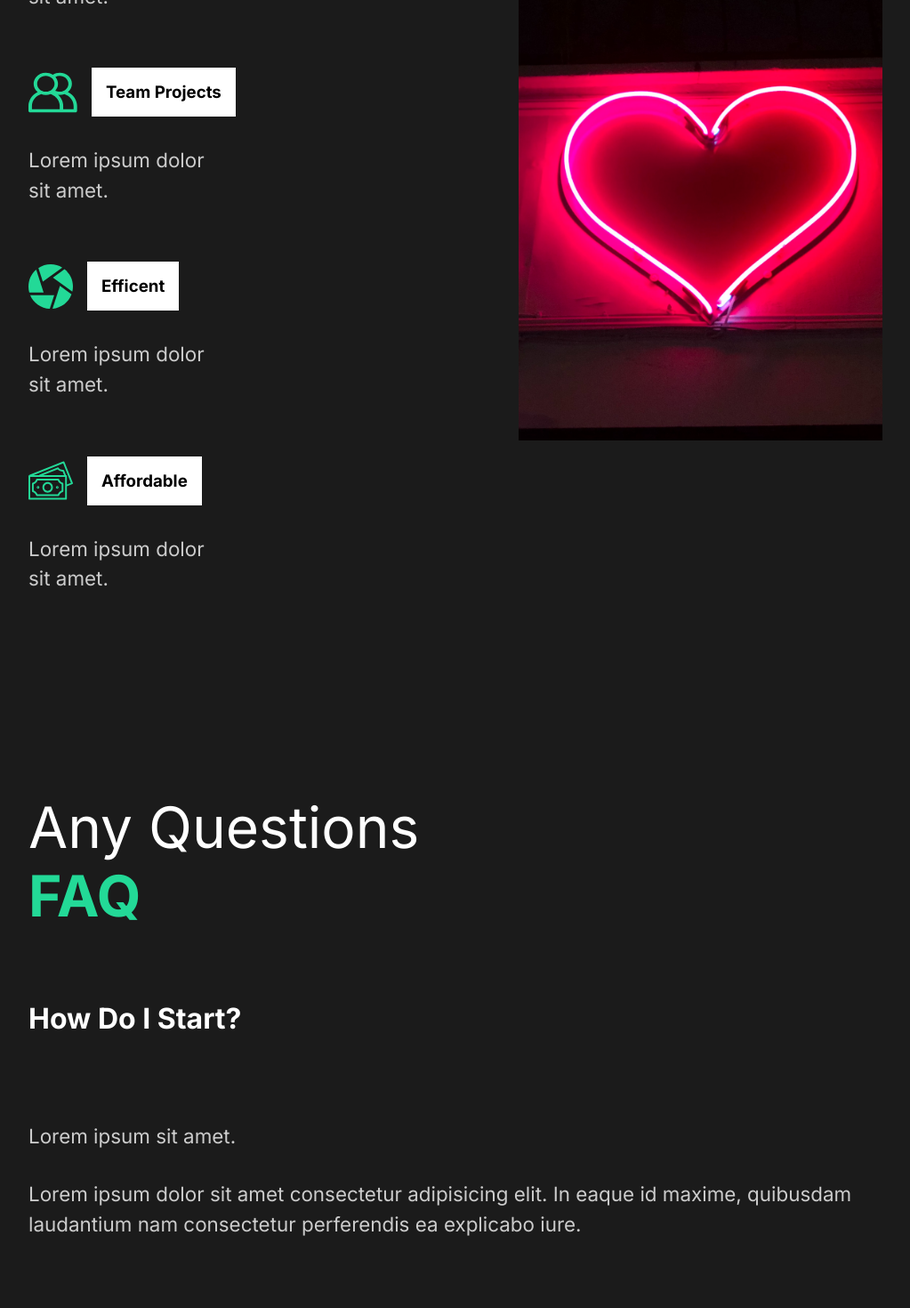
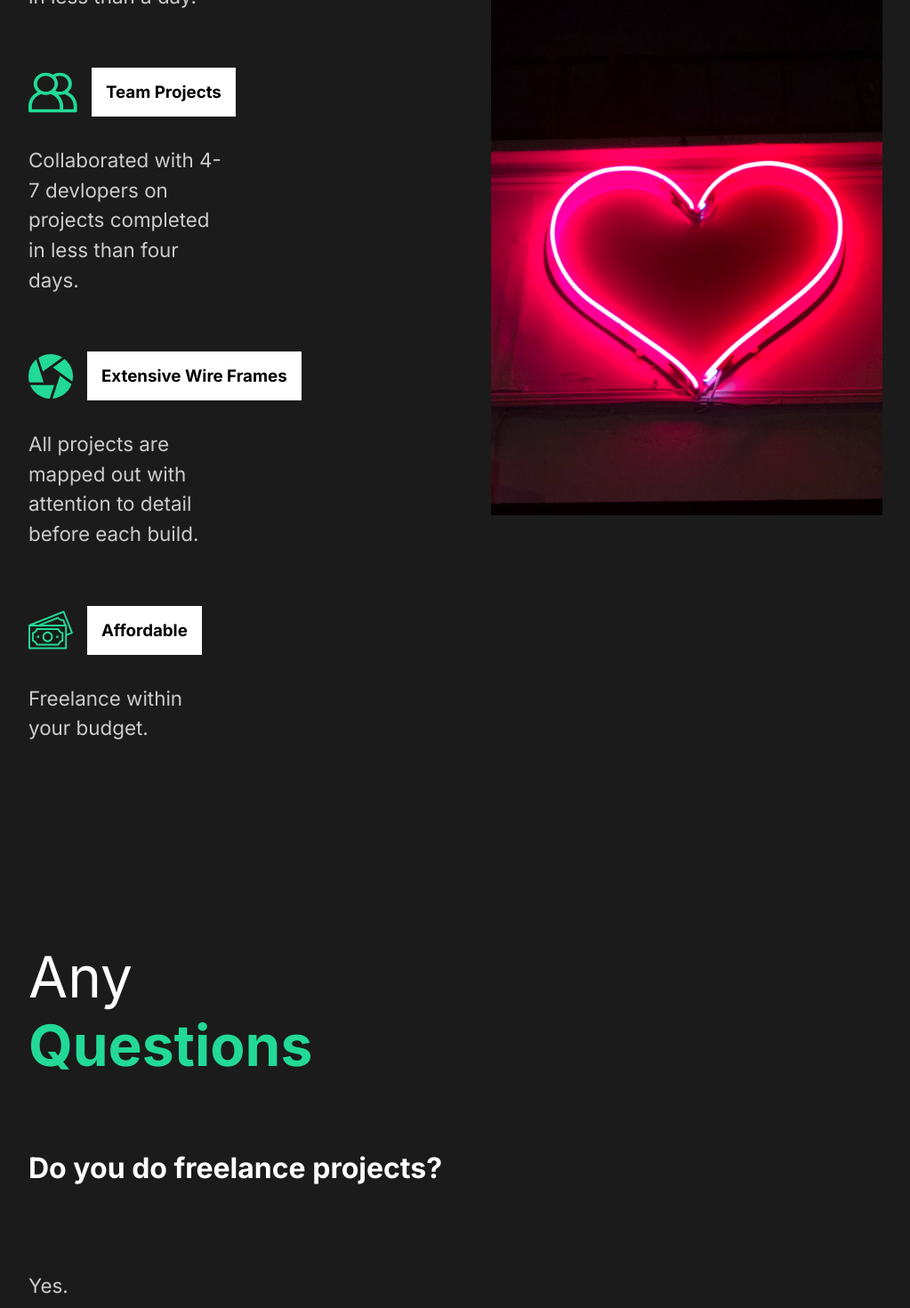
Before and after one commit to katieolson84/katie-olson-portfolio, a React (Create React App) app in the folder portfolio/: page / in a window 1280 px wide. Shown: the part 1260-2730 px from the top of the page at 89% size, without its empty margins (128-1151 px from the left). Built offline with nearby package versions, Linux system fonts and the light colour scheme.

Commit message:
faq styling

```diff
--- a/portfolio/src/components/Faq.js
+++ b/portfolio/src/components/Faq.js
@@ -6,38 +6,32 @@ import {Container} from '../styles';
 const Faq = () => {
     return (
         <FaqContainer>
-            <h2>Any Questions <span>FAQ</span></h2>
+            <h2>Any <span>Questions</span></h2>
             <div className="question">
-                <h4>How Do I Start?</h4>
+                <h4>Do you do freelance projects?</h4>
             </div>
                 <div className="answer">
-                    <p>Lorem ipsum sit amet. </p>
-                    <p>Lorem ipsum dolor sit amet consectetur adipisicing elit. In eaque id maxime, quibusdam laudantium nam consectetur perferendis ea explicabo iure.</p>
+                    <p>Yes. </p>
+                    <p>I have teamed up with an experienced UX/UI designer to provide a complete package of services. Together we map out the design and layout of your build and communicate with you every step of the way. Contact me for more details.</p>
                 </div>
                 <div className="faq-line"></div>
                 <div className="question">
-                <h4>Daily Schedule</h4>
+                <h4>How long does each build take?</h4>
             </div>
                 <div className="answer">
-                    <p>Lorem ipsum sit amet. </p>
-                    <p>Lorem ipsum dolor sit amet consectetur adipisicing elit. In eaque id maxime, quibusdam laudantium nam consectetur perferendis ea explicabo iure.</p>
+                    <p>That depends. </p>
+                    <p>Every build is different. Each build is mapped out to determine the needs of the project and timeframes vary. The number of features and the complexity of the app are taken into consideration when determining the time needed to develop an app. We can discuss options if your project is on a deadline.</p>
                 </div>
                 <div className="faq-line"></div>
                 <div className="question">
-                <h4>Different Payment Methods</h4>
+                <h4>What payment methods do you except.</h4>
             </div>
                 <div className="answer">
-                    <p>Lorem ipsum sit amet. </p>
-                    <p>Lorem ipsum dolor sit amet consectetur adipisicing elit. In eaque id maxime, quibusdam laudantium nam consectetur perferendis ea explicabo iure.</p>
+                    <p>PayPal, Cash App, or Venmo</p>
+                    <p>Only eletronic payment methods are accepted at this time and a deposit is due before any work begins. Trades and equity can be discussed.</p>
                 </div>
                 <div className="faq-line"></div>
-                <div className="question">
-                <h4>What products do you offer?</h4>
-            </div>
-                <div className="answer">
-                    <p>Lorem ipsum sit amet. </p>
-                    <p>Lorem ipsum dolor sit amet consectetur adipisicing elit. In eaque id maxime, quibusdam laudantium nam consectetur perferendis ea explicabo iure.</p>
-                </div>
+
         </FaqContainer>
     )
 }
--- a/portfolio/src/components/Work.js
+++ b/portfolio/src/components/Work.js
@@ -14,35 +14,35 @@ const Work = () => {
     return (
         <WorkContainer>
             <div className="description">
-                <h2>High <span>quality</span>services</h2>
+                <h2>High <span>quality</span> projects</h2>
                 <div className="cards">
                     <div className="card">
                         <div className="icon">
                             <img src={clock} alt="clock icon"/>
                             <h3>Quick Projects</h3>
                         </div>
-                        <p>Lorem ipsum dolor sit amet.</p>
+                        <p>Small projects built in less than a day.</p>
                     </div>
                     <div className="card">
                         <div className="icon">
                             <img src={teamwork} alt="teamwork icon"/>
                             <h3>Team Projects</h3>
                         </div>
-                        <p>Lorem ipsum dolor sit amet.</p>
+                        <p>Collaborated with 4-7 devlopers on projects completed in less than four days.</p>
                     </div>
                     <div className="card">
                         <div className="icon">
                             <img src={diaphragm} alt="diaphragm icon"/>
-                            <h3>Efficent</h3>
+                            <h3>Extensive Wire Frames</h3>
                         </div>
-                        <p>Lorem ipsum dolor sit amet.</p>
+                        <p>All projects are mapped out with attention to detail before each build.</p>
                     </div>
                     <div className="card">
                         <div className="icon">
                             <img src={money} alt="money icon"/>
                             <h3>Affordable</h3>
                         </div>
-                        <p>Lorem ipsum dolor sit amet.</p>
+                        <p>Freelance within your budget.</p>
                     </div>
                 </div>
             </div>
```
Also changed, not shown: portfolio/src/components/Nav.js (added, +12 -0 lines).
